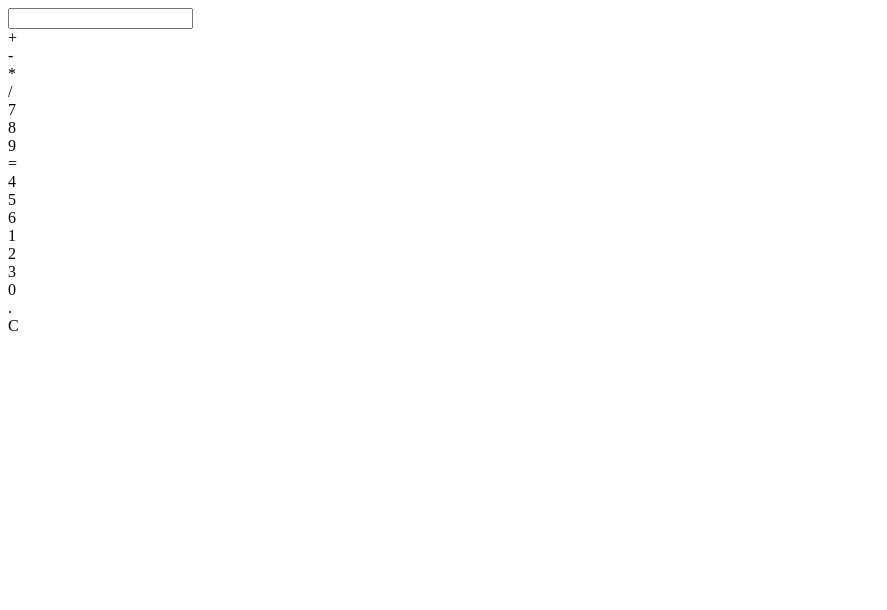
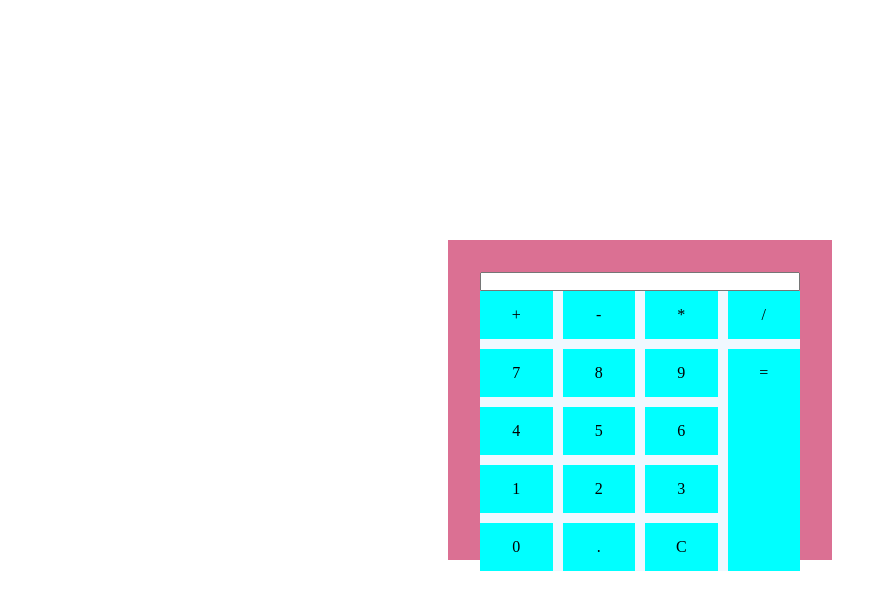
Before and after one commit to Prachi24599/MyCalculator, a plain HTML site: page index.html in a window 1280 px wide. Shown: the whole page, without its empty margins (0-887 px from the left). Drawn offline with Linux system fonts and the light colour scheme.

Commit message:
initial css

```diff
--- a/index.html
+++ b/index.html
@@ -19,7 +19,7 @@
           <div class="btn">7</div>
           <div class="btn">8</div>
           <div class="btn">9</div>
-          <div class="btn">=</div>
+          <div class="btn equals">=</div>
           <div class="btn">4</div>
           <div class="btn">5</div>
           <div class="btn">6</div>
--- a/styles.css
+++ b/styles.css
@@ -0,0 +1,39 @@
+* {
+  margin: 0;
+  padding: 0;
+  box-sizing: border-box;
+}
+.wrapper {
+  width: 100vw;
+  height: 100vh;
+  display: flex;
+  justify-content: center;
+  align-items: center;
+}
+main {
+  background-color: palevioletred;
+  padding: 2rem;
+  width: 30%;
+  height: 40%;
+  display: flex;
+  flex-direction: column;
+}
+.btn {
+  background-color: aqua;
+  cursor: pointer;
+  text-align: center;
+  padding: 15px;
+}
+.buttons {
+  background-color: aliceblue;
+  display: grid;
+  grid-template-rows: repeat(5, 1fr);
+  grid-template-columns: repeat(4, 1fr);
+  gap: 10px;
+}
+.equals {
+  grid-row-start: 2;
+  grid-row-end: 6;
+  grid-column-start: 4;
+  grid-column-end: 5;
+}
```
